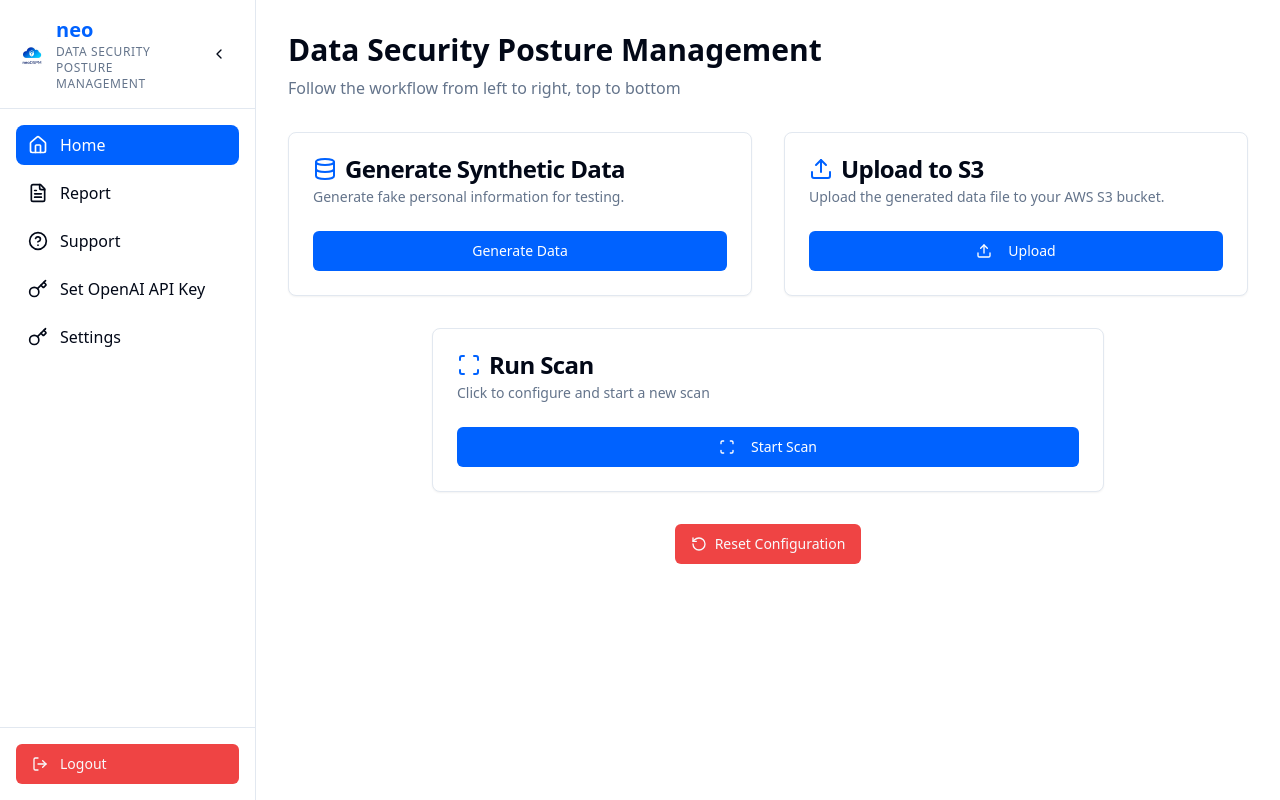
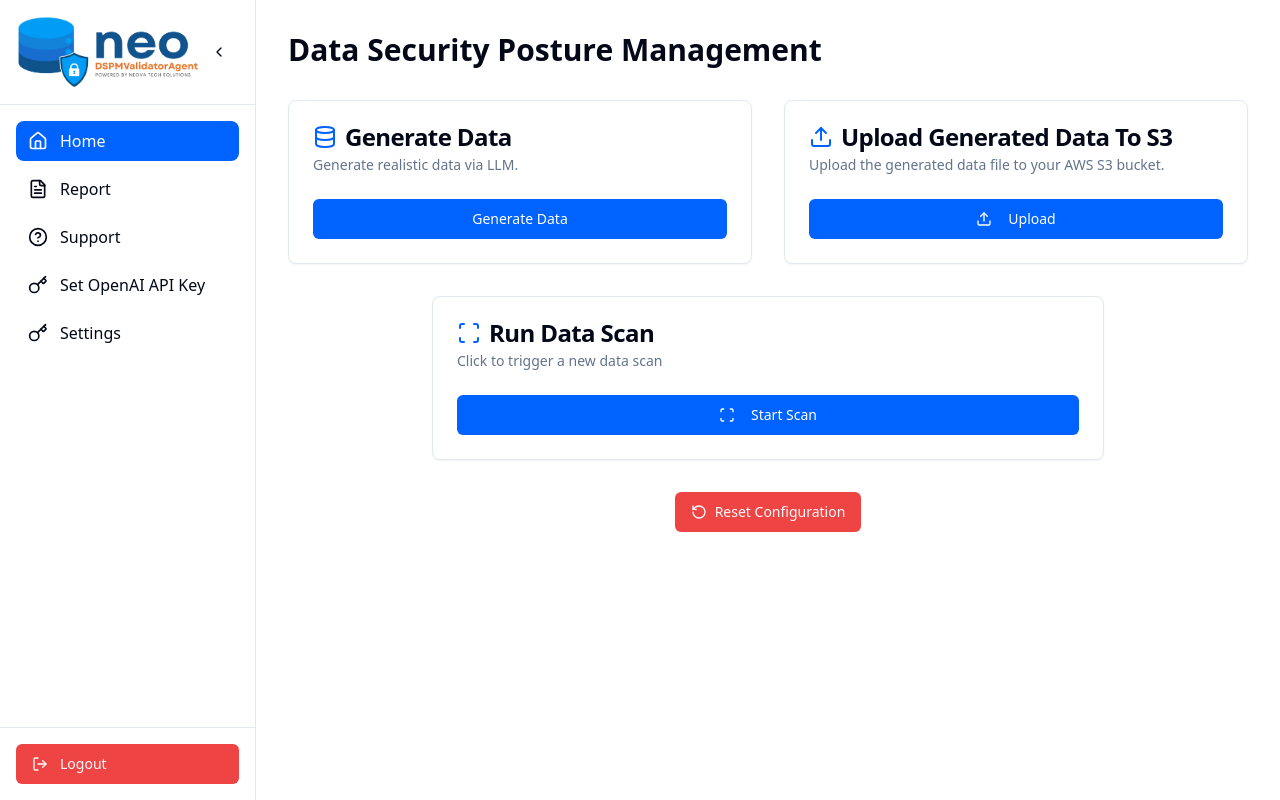
Before and after one commit to yashpmahajan/neo-dspm-hub, a React (Vite) app: page / in a window 1280 px wide. Built offline with nearby package versions, Linux system fonts and the light colour scheme; sample sign-in values are in the browser's storage.

Commit message:
updated UI

```diff
--- a/src/components/Logo.tsx
+++ b/src/components/Logo.tsx
@@ -1,4 +1,5 @@
 import logoImage from "@/assets/logo.png";
+import neoDSPMValidatorLogo from "@/assets/neoDSPMValidatorAgent.png"
 
 interface LogoProps {
   className?: string;
@@ -7,13 +8,7 @@ interface LogoProps {
 const Logo = ({ className }: LogoProps) => {
   return (
     <div className={`flex items-center gap-2 ${className}`}>
-      <img src={logoImage} alt="neoDSPM" className="h-8 w-auto" />
-      <div className="flex flex-col">
-        <span className="text-xl font-bold text-neo-blue">neo</span>
-        <span className="text-xs text-muted-foreground uppercase tracking-wider">
-          Data Security Posture Management
-        </span>
-      </div>
+      <img src={neoDSPMValidatorLogo} alt="neoDSPMLogo" className="h-auto w-auto" />
     </div>
   );
 };
--- a/src/pages/Dashboard.tsx
+++ b/src/pages/Dashboard.tsx
@@ -432,9 +432,6 @@ const Dashboard = () => {
         <h1 className="text-3xl font-bold text-foreground">
           Data Security Posture Management
         </h1>
-        <p className="text-muted-foreground mt-2">
-          Follow the workflow from left to right, top to bottom
-        </p>
       </div>
 
       <div className="grid grid-cols-1 lg:grid-cols-2 gap-8 max-w-6xl">
@@ -443,10 +440,12 @@ const Dashboard = () => {
           <CardHeader>
             <CardTitle className="flex items-center gap-2">
               <Database className="h-6 w-6 text-primary" />
-              Generate Synthetic Data
+              Generate Data
             </CardTitle>
             <CardDescription>
-              Generate fake personal information for testing.
+              <div>
+                Generate realistic data via LLM.
+              </div>
             </CardDescription>
           </CardHeader>
           <CardContent className="space-y-4">
@@ -527,7 +526,7 @@ const Dashboard = () => {
           <CardHeader>
             <CardTitle className="flex items-center gap-2">
               <Upload className="h-6 w-6 text-primary" />
-              Upload to S3
+              Upload Generated Data To S3
             </CardTitle>
             <CardDescription>
               Upload the generated data file to your AWS S3 bucket.
@@ -575,12 +574,12 @@ const Dashboard = () => {
           <CardHeader>
             <CardTitle className="flex items-center gap-2">
               <Scan className="h-6 w-6 text-primary" />
-              Run Scan
+              Run Data Scan
             </CardTitle>
             <CardDescription>
               {!isScanExpanded && !isScanning && !scanCompleted
-                ? "Click to configure and start a new scan"
-                : "Configure and run scan for sensitive data patterns."
+                ? "Click to trigger a new data scan"
+                : "Use Valid API cURL commands to run the scan"
               }
             </CardDescription>
           </CardHeader>
@@ -602,30 +601,30 @@ const Dashboard = () => {
                 <div className="space-y-4">
                   <div className="grid grid-cols-1 gap-4">
                     <div className="space-y-2">
-                      <Label htmlFor="bearerTokenCurl">Bearer Token Curl *</Label>
+                      <Label htmlFor="bearerTokenCurl">Bearer Token API *</Label>
                       <Textarea
                         id="bearerTokenCurl"
-                        placeholder="Enter bearer token curl command"
+                        placeholder="Enter bearer token API cURL command"
                         value={scanFormData.bearerTokenCurl}
                         onChange={(e) => handleScanFormChange('bearerTokenCurl', e.target.value)}
                         className="min-h-[100px]"
                       />
                     </div>
                     <div className="space-y-2">
-                      <Label htmlFor="scanTriggerCurl">Scan Data Curl *</Label>
+                      <Label htmlFor="scanTriggerCurl">Data Scanning API *</Label>
                       <Textarea
                         id="scanTriggerCurl"
-                        placeholder="Enter scan data curl command"
+                        placeholder="Enter data scanning API cURL command"
                         value={scanFormData.scanTriggerCurl}
                         onChange={(e) => handleScanFormChange('scanTriggerCurl', e.target.value)}
                         className="min-h-[100px]"
                       />
                     </div>
                     <div className="space-y-2">
-                      <Label htmlFor="clientResultCurl">Fetch Inventory Curl *</Label>
+                      <Label htmlFor="clientResultCurl">Fetch Inventory Data API *</Label>
                       <Textarea
                         id="clientResultCurl"
-                        placeholder="Enter fetch inventory curl command"
+                        placeholder="Enter fetch inventory data cURL command"
                         value={scanFormData.clientResultCurl}
                         onChange={(e) => handleScanFormChange('clientResultCurl', e.target.value)}
                         className="min-h-[100px]"
--- a/src/pages/Login.tsx
+++ b/src/pages/Login.tsx
@@ -3,9 +3,9 @@ import { Button } from "@/components/ui/button";
 import { Input } from "@/components/ui/input";
 import { Label } from "@/components/ui/label";
 import { Card, CardContent, CardHeader } from "@/components/ui/card";
-import Logo from "@/components/Logo";
 import { Link } from "react-router-dom";
 import { useToast } from "@/hooks/use-toast";
+import neoDSPMValidatorAgent from "@/assets/neoDSPMValidatorAgent.png";
 
 const Login = () => {
   const [userId, setUserId] = useState("");
@@ -82,14 +82,14 @@ const Login = () => {
         <CardHeader className="text-center space-y-6 pb-8">
           <h1 className="text-2xl font-semibold text-neo-blue">Welcome to</h1>
           <div className="flex justify-center">
-            <Logo />
+            <img src={neoDSPMValidatorAgent} alt="neoDSPM Validator Agent" className="h-32 w-auto" />
           </div>
           <p className="text-lg font-medium text-muted-foreground">
-            An AI-Powered Cloud Compliance Solution
+            An AI-Powered DSPM Validator Solution
           </p>
-          <p className="text-sm text-muted-foreground">
-            Login to begin using neoDSPM
-          </p>
+          {/*<p className="text-sm text-muted-foreground">*/}
+          {/*  Login to begin using neoDSPM*/}
+          {/*</p>*/}
         </CardHeader>
 
         <CardContent className="space-y-6">
```
Also changed, not shown: src/assets/logo.png (deleted), src/assets/neoDSPMValidatorAgent.png (added).
